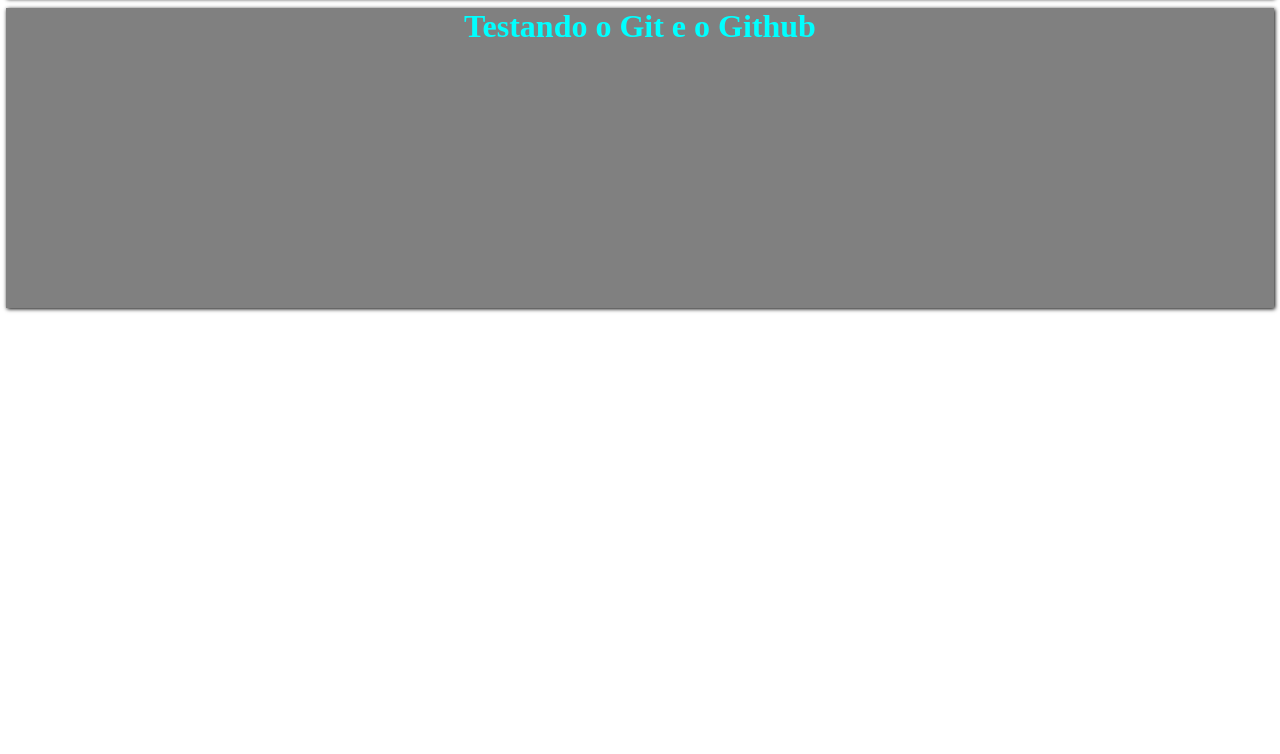
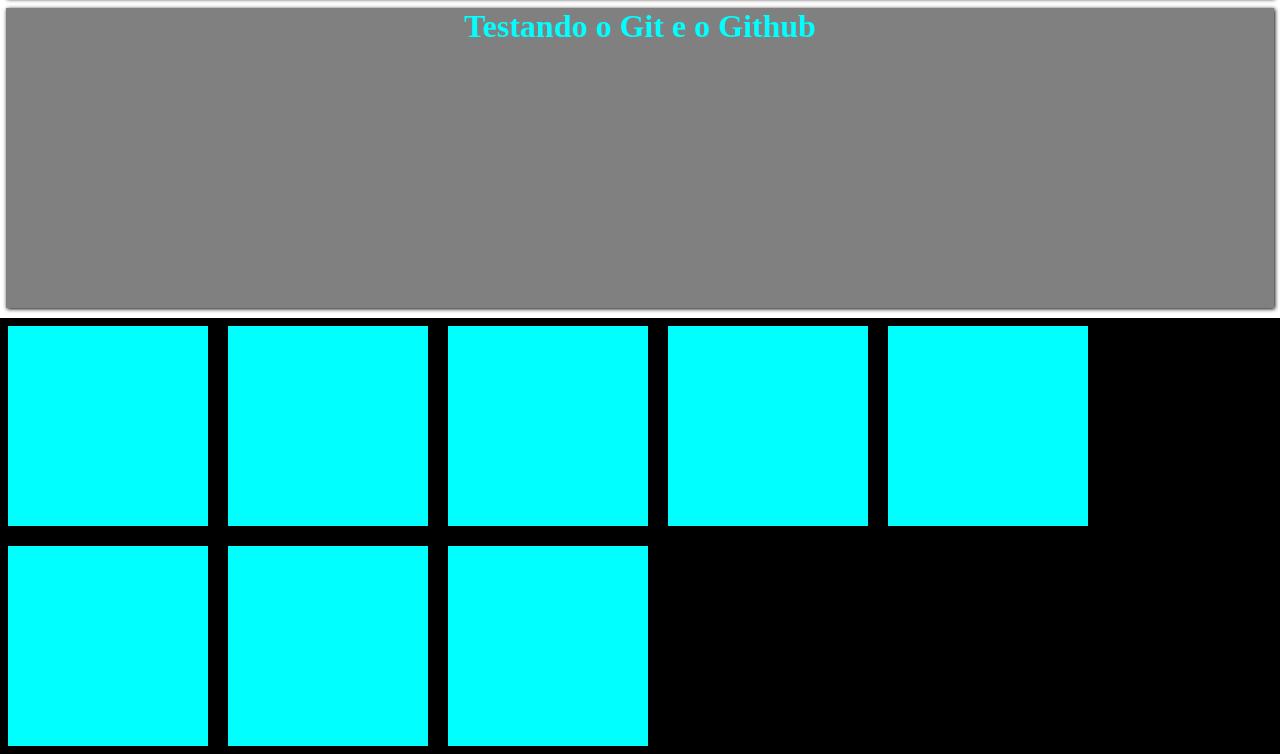
Before and after one commit to StelvioMarques/Projecto-Teste, a plain HTML site: page index.html in a window 1280 px wide. Shown: the part 932-1686 px from the top of the page. Before the commit the page ends 1250 px from the top, so only its background shows below. Drawn offline with Linux system fonts and the light colour scheme.

Commit message:
adcionei mais um container com varios filhos e estilizei eles

```diff
--- a/design.css
+++ b/design.css
@@ -44,3 +44,20 @@
     box-shadow: 1px 1px 4px black;
     margin: 10px auto;
 }
+
+.pai{
+    width: 100%;
+    background-color: black;
+    height: 550x;
+    padding: 8px;
+    display: flex;
+    align-items: center;
+    gap: 20px;
+    flex-wrap: wrap;
+}
+
+.filho{
+    width: 200px;
+    height: 200px;
+    background-color: cyan;
+}
--- a/index.html
+++ b/index.html
@@ -23,5 +23,39 @@
     <div class="container">
         <h1>Testando o Git e o Github</h1>
     </div>
+
+    <div class="pai">
+        <div class="filho">
+
+        </div>
+
+        <div class="filho">
+
+        </div>
+
+        <div class="filho">
+
+        </div>
+
+        <div class="filho">
+
+        </div>
+
+        <div class="filho">
+
+        </div>
+
+        <div class="filho">
+
+        </div>
+
+        <div class="filho">
+
+        </div>
+
+        <div class="filho">
+
+        </div>
+    </div>
 </body>
 </html>
```
